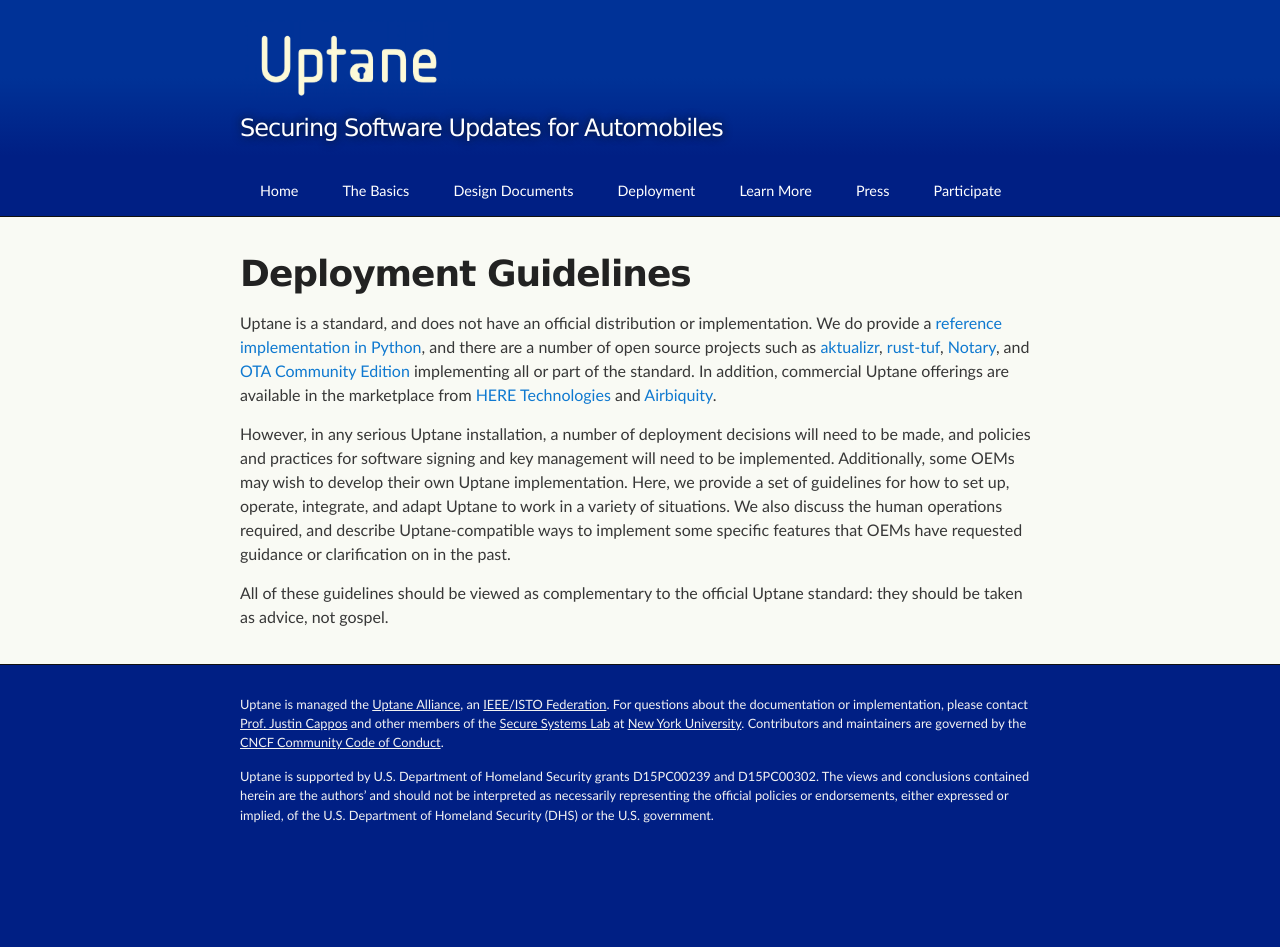
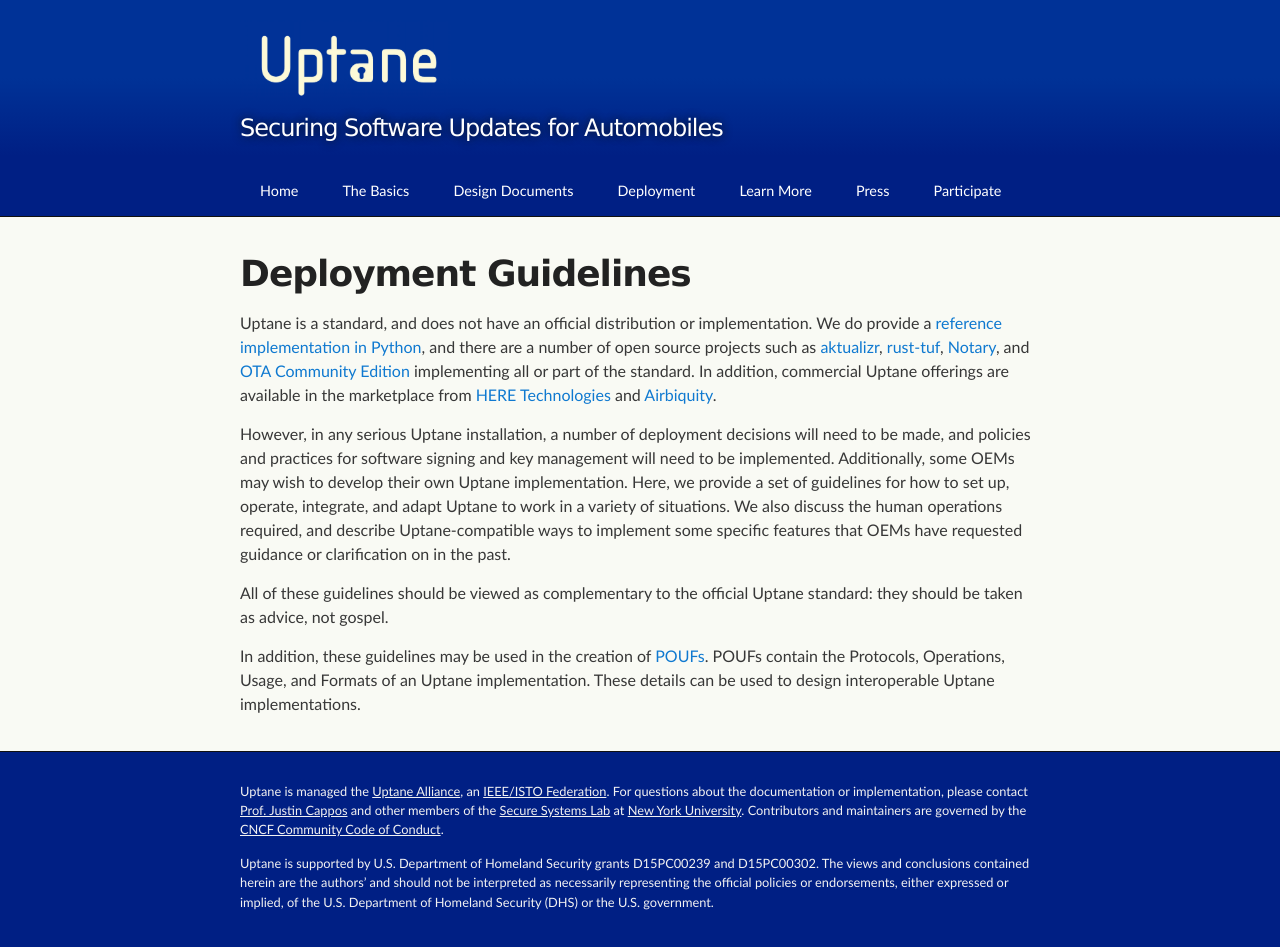
Before and after one commit to uptane/deployment-considerations, a Jekyll site: the page built from index.md, in a window 1280 px wide. Built offline with Jekyll 4.4.1, drawn with Linux system fonts in a browser that asks for light colours; our own code applies the rules of GitHub Pages for plain Markdown files; before the commit the page ends 900 px from its top, so only the background shows below that.

Commit message:
added POUF description to the home page

```diff
--- a/index.md
+++ b/index.md
@@ -10,3 +10,5 @@ Uptane is a standard, and does not have an official distribution or implementati
 However, in any serious Uptane installation, a number of deployment decisions will need to be made, and policies and practices for software signing and key management will need to be implemented. Additionally, some OEMs may wish to develop their own Uptane implementation. Here, we provide a set of guidelines for how to set up, operate, integrate, and adapt Uptane to work in a variety of situations. We also discuss the human operations required, and describe Uptane-compatible ways to implement some specific features that OEMs have requested guidance or clarification on in the past.
 
 All of these guidelines should be viewed as complementary to the official Uptane standard: they should be taken as advice, not gospel.
+
+In addition, these guidelines may be used in the creation of [POUFs](https://github.com/uptane/poufs). POUFs contain the Protocols, Operations, Usage, and Formats of an Uptane implementation. These details can be used to design interoperable Uptane implementations.
```
